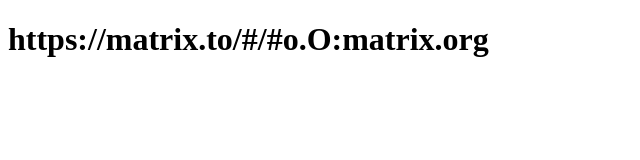
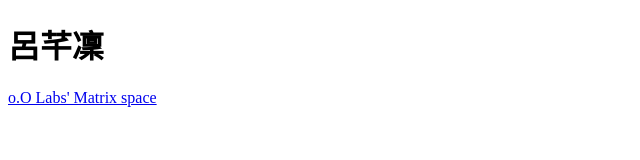
Before and after one commit to luiqianlin/luiqianlin.github.io, a plain HTML site: page index.html in a window 1280 px wide. Shown: the whole page, without its empty margins (0-640 px from the left). Drawn offline with Linux system fonts and the light colour scheme.

Commit message:
Update index.html

```diff
--- a/index.html
+++ b/index.html
@@ -1,10 +1,11 @@
 <!DOCTYPE html>
-<html lang="en">
+<html lang="zh-Hant">
 <head>
     <meta charset="UTF-8">
     <title>呂芊凜</title>
 </head>
 <body>
-    <h1>https://matrix.to/#/#o.O:matrix.org</h1>
+    <h1>呂芊凜</h1>
+    <p><a href="https://matrix.to/#/#o.O:matrix.org">o.O Labs' Matrix space</a></p>
 </body>
 </html>
```
